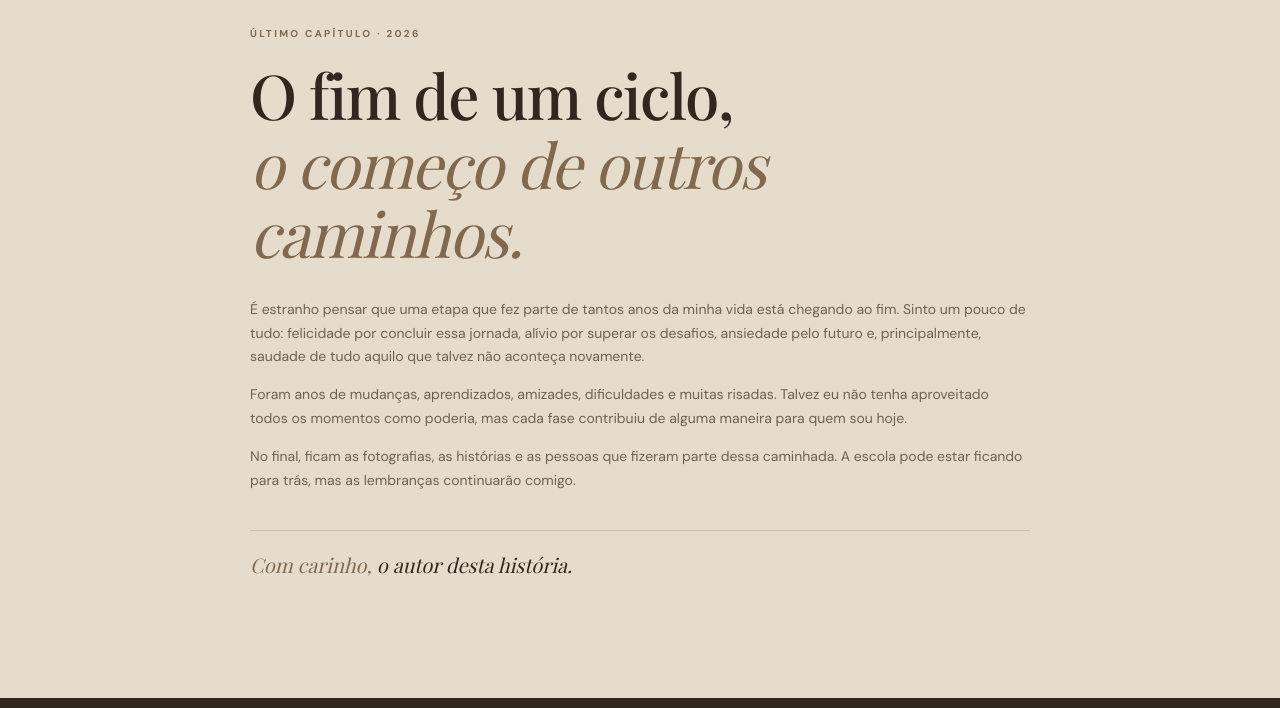
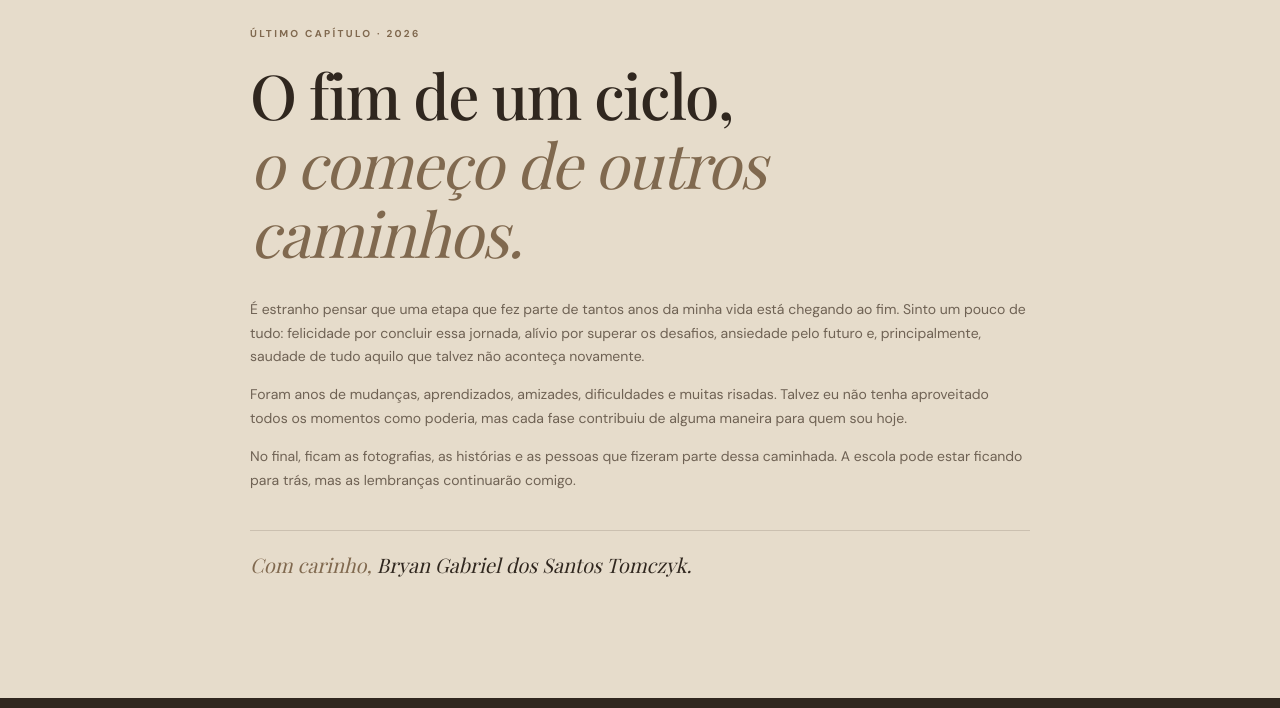
Before and after one commit to bryantzk0/Meu-legado-atualizado1, a plain HTML site: page index.html in a window 1280 px wide. Shown: the part 7270-7978 px from the top of the page. Drawn offline with nearby package versions, Linux system fonts and the light colour scheme.

Commit message:
Update index.html

```diff
--- a/index.html
+++ b/index.html
@@ -48,7 +48,7 @@
     </section>
     <section class="friends-band"><div class="friends-inner reveal"><p class="eyebrow">AS PESSOAS TAMBÉM FAZEM A HISTÓRIA</p><h2>Algumas amizades<br><em>ficam pelo caminho.</em></h2><p>Outras continuam fazendo parte dos dias, das risadas e das lembranças. Erick, Thayson, Enzo e Luís (Skimo), Benjamim, Fernanda, Geovana, Giulia, Hiago(o goat) e Tavarão são nomes que aparecem com carinho neste capítulo final da vida escolar.</p></div><span class="friends-decoration">✳</span></section>
     <section class="essays-section section-wrap" id="redacoes"><div class="section-heading reveal"><div><p class="eyebrow">CAPÍTULO 02 · PORTFÓLIO</p><h2>Palavras que construí<span>.</span></h2></div><p>Textos produzidos durante as aulas de Língua Portuguesa e Redação. Cada tema representa uma ideia, uma reflexão e uma parte do percurso.</p></div><div class="essay-toolbar reveal"><label class="search-box"><span>⌕</span><input id="essaySearch" type="search" placeholder="Buscar uma redação pelo tema..." aria-label="Buscar redação"></label><span class="essay-count" id="essayCount">17 textos</span></div><div class="essay-grid" id="essayGrid" aria-live="polite"></div><p class="empty-state" id="emptyState" hidden>Nenhuma redação encontrada. Tente outro termo.</p></section>
-    <section class="closing-section" id="despedida"><div class="closing-content reveal"><p class="eyebrow">ÚLTIMO CAPÍTULO · 2026</p><h2>O fim de um ciclo,<br><em>o começo de outros caminhos.</em></h2><p>É estranho pensar que uma etapa que fez parte de tantos anos da minha vida está chegando ao fim. Sinto um pouco de tudo: felicidade por concluir essa jornada, alívio por superar os desafios, ansiedade pelo futuro e, principalmente, saudade de tudo aquilo que talvez não aconteça novamente.</p><p>Foram anos de mudanças, aprendizados, amizades, dificuldades e muitas risadas. Talvez eu não tenha aproveitado todos os momentos como poderia, mas cada fase contribuiu de alguma maneira para quem sou hoje.</p><p>No final, ficam as fotografias, as histórias e as pessoas que fizeram parte dessa caminhada. A escola pode estar ficando para trás, mas as lembranças continuarão comigo.</p><div class="signature">Com carinho, <span>o autor desta história.</span></div></div></section>
+    <section class="closing-section" id="despedida"><div class="closing-content reveal"><p class="eyebrow">ÚLTIMO CAPÍTULO · 2026</p><h2>O fim de um ciclo,<br><em>o começo de outros caminhos.</em></h2><p>É estranho pensar que uma etapa que fez parte de tantos anos da minha vida está chegando ao fim. Sinto um pouco de tudo: felicidade por concluir essa jornada, alívio por superar os desafios, ansiedade pelo futuro e, principalmente, saudade de tudo aquilo que talvez não aconteça novamente.</p><p>Foram anos de mudanças, aprendizados, amizades, dificuldades e muitas risadas. Talvez eu não tenha aproveitado todos os momentos como poderia, mas cada fase contribuiu de alguma maneira para quem sou hoje.</p><p>No final, ficam as fotografias, as histórias e as pessoas que fizeram parte dessa caminhada. A escola pode estar ficando para trás, mas as lembranças continuarão comigo.</p><div class="signature">Com carinho, <span>Bryan Gabriel dos Santos Tomczyk.</span></div></div></section>
   </main>
   <footer class="site-footer"><a class="brand footer-brand" href="#inicio"><span class="brand-mark">ML</span><span>meu <b>legado</b><small>memórias de uma jornada</small></span></a><p>Feito para guardar uma fase que merece ser lembrada.</p><a href="#inicio" class="back-top">Voltar ao início ↑</a></footer>
   <div class="modal" id="essayModal" aria-hidden="true" role="dialog" aria-modal="true" aria-labelledby="modalTitle"><div class="modal-backdrop" data-close-modal></div><div class="modal-panel"><button class="modal-close" id="modalClose" aria-label="Fechar redação">×</button><p class="eyebrow" id="modalNumber">REDAÇÃO</p><h2 id="modalTitle"></h2><div class="modal-rule"></div><div class="modal-body" id="modalBody"></div></div></div>
```
